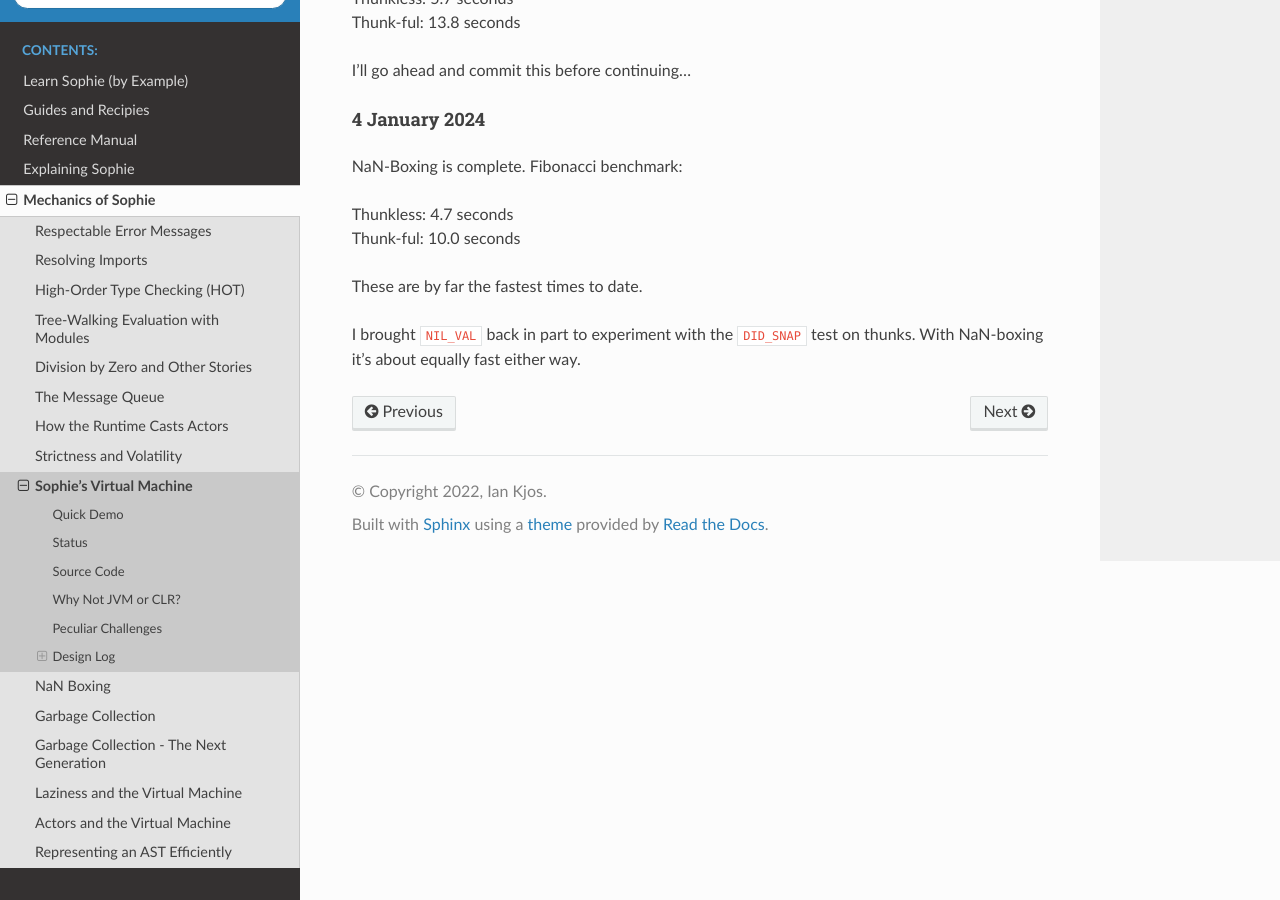
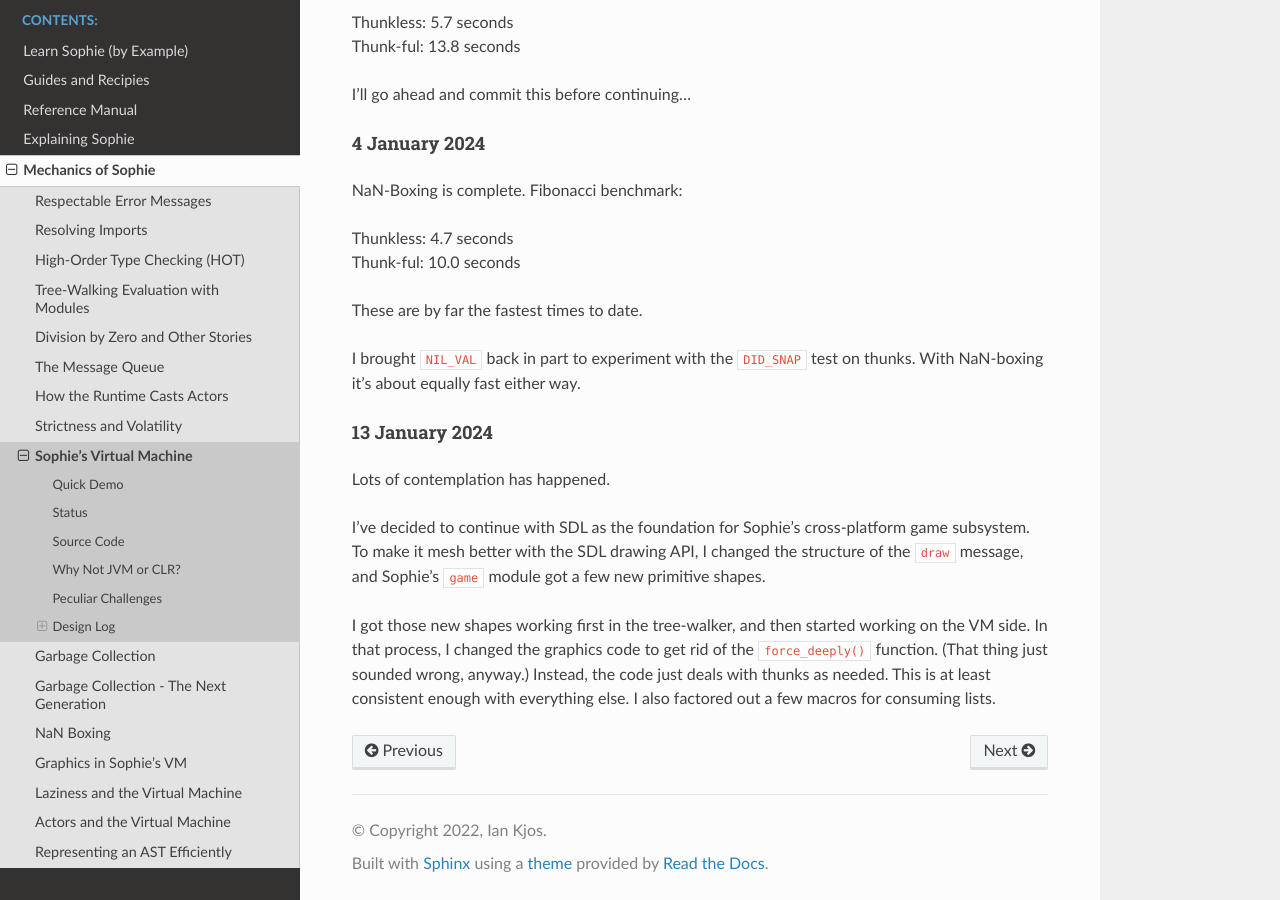
Before and after one commit to kjosib/sophie, a Sphinx documentation site: the page built from docs/tech/vm.rst, in a window 1280 px wide and 900 px high, scrolled down 34485 px. Built offline with Sphinx 7.4.7 and the Read the Docs theme 2.0.0, drawn with Linux system fonts in a browser that asks for light colours.

Commit message:
Graphics Internals Explained

```diff
--- a/docs/tech/index.rst
+++ b/docs/tech/index.rst
@@ -21,9 +21,10 @@
     run_actor
     strict
     vm
-    nanbox
     gc
     generational
+    nanbox
+    graphics
     lazy
     actor
     ast
--- a/docs/tech/vm.rst
+++ b/docs/tech/vm.rst
@@ -1576,3 +1576,19 @@
 
 I brought ``NIL_VAL`` back in part to experiment with the ``DID_SNAP`` test on thunks.
 With NaN-boxing it's about equally fast either way.
+
+13 January 2024
+---------------
+
+Lots of contemplation has happened.
+
+I've decided to continue with SDL as the foundation for Sophie's cross-platform game subsystem.
+To make it mesh better with the SDL drawing API,
+I changed the structure of the ``draw`` message,
+and Sophie's ``game`` module got a few new primitive shapes.
+
+I got those new shapes working first in the tree-walker, and then started working on the VM side.
+In that process, I changed the graphics code to get rid of the ``force_deeply()`` function.
+(That thing just sounded wrong, anyway.) Instead, the code just deals with thunks as needed.
+This is at least consistent enough with everything else.
+I also factored out a few macros for consuming lists.
```
Also changed, not shown: docs/tech/graphics.rst (added, +138 -0 lines).
